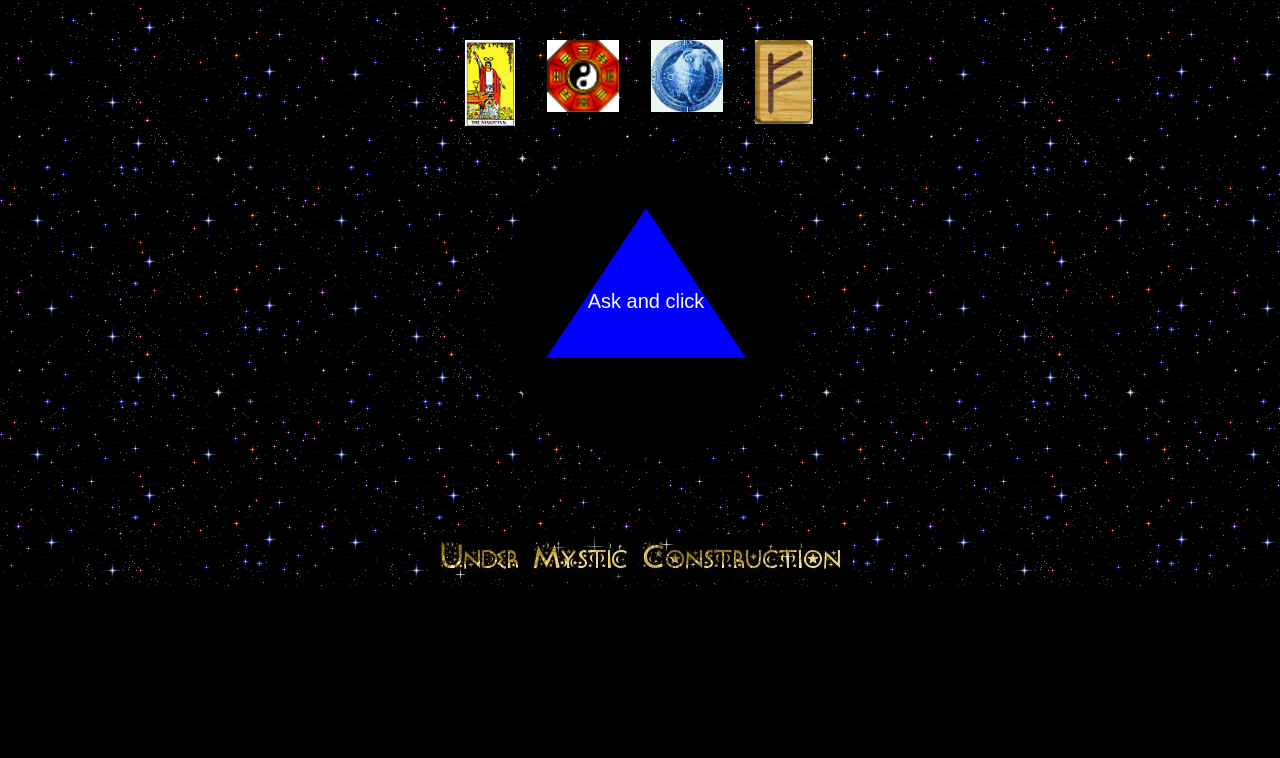
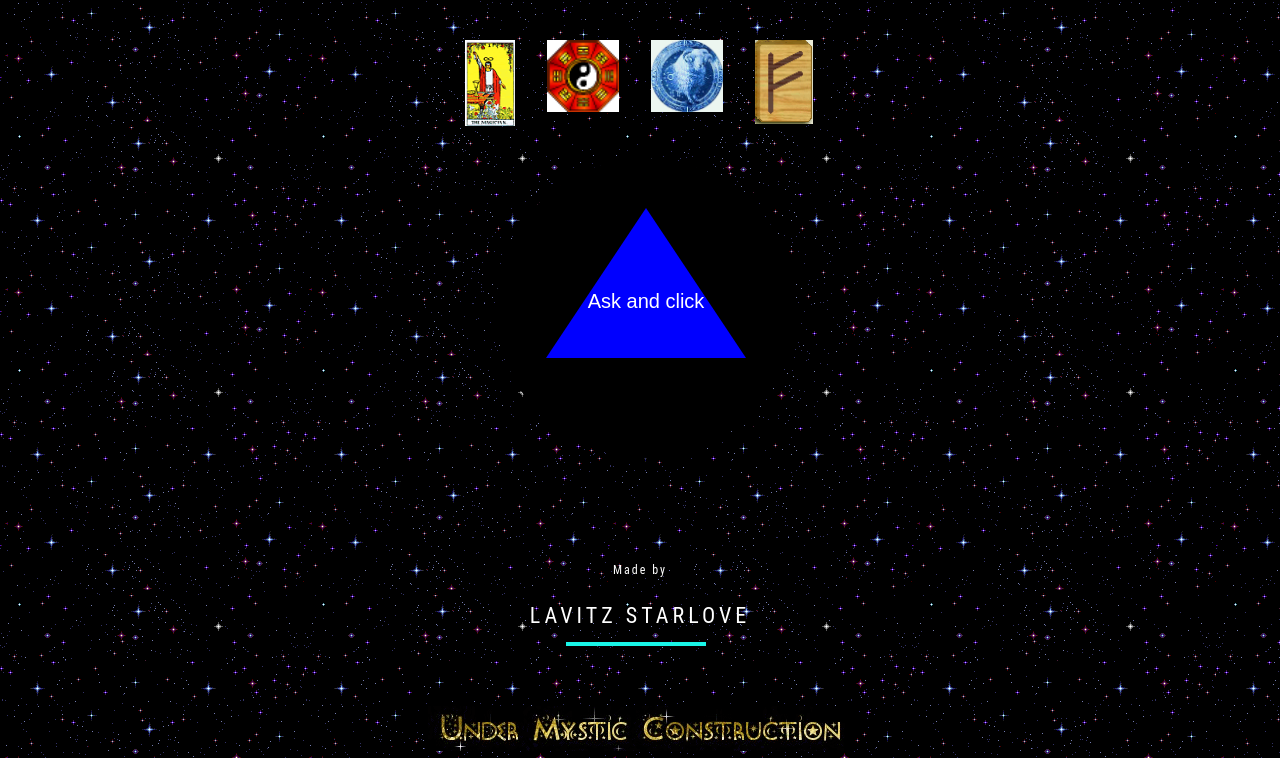
Before and after one commit to oracledome/oracledome.github.io, a website: page index.html in a window 1280 px wide. Shown: the part 3856-4614 px from the top of the page. Before the commit the page ends 4442 px from the top, so only its background shows below. Drawn offline with Linux system fonts and the light colour scheme.

Commit message:
fix divination gifs wrapping and add svg credits

```diff
--- a/cursortrail.js
+++ b/cursortrail.js
@@ -86,7 +86,7 @@ function animate(){
 
 		}
 		else{
-			temp1.top = y+o + 10 + 'px';
+			temp1.top = y+o + 3 + 'px';
 			temp1.left = x + 'px';
 		}
 	}
--- a/index.html
+++ b/index.html
@@ -258,7 +258,7 @@
     </div>
   </div>
 
-  <div class="max-w-fit mx-auto mt-24 flex flex-wrap flex-row gap-x-8">
+  <div class="max-w-fit mx-auto mt-24 flex flex-row gap-x-8">
     <a href="https://labyrinthos.co/blogs/tarot-card-meanings-list"><img style="width:50px;" src="./assets/tarot.gif" alt=""></a>
     <!-- <img style="width:72px;" src="./assets/crystalb.gif" alt=""> -->
     <!-- <img style="width:72px;" src="./assets/8ball-ani.gif" alt=""> -->
@@ -338,9 +338,17 @@
     <img class="w-32" src="./assets/WizardBelieveInMagic.gif" alt="">
   </div> -->
 
-  <footer class="h-taskbar-wrapper object-contain absolute top-auto left-0 right-0 overflow-visible mt-32">
+  <div class="credits">
+    <p class="credits-pretext mt-24">Made by</p>
+    <svg height="60" width="320" xmlns="http://www.w3.org/2000/svg">
+      <rect class="credits-shape" height="60" width="320" />
+      <div class="credits-text">LAVITZ STARLOVE</div>
+    </svg>
+  </div>
+
+  <footer class="h-taskbar-wrapper object-contain absolute top-auto left-0 right-0 overflow-visible mt-12">
     <div class="h-taskbar h-[3.75rem] justify-center flex absolute top-auto bottom-0 left-0 right-0">
-      <div class="h-taskbarcontents c gap-4 items-center py-2 px-4 flex h-[3.75rem] justify-center">
+      <div class="h-taskbarcontents c gap-4 items-center py-2 px-4 flex flex-col h-[3.75rem] justify-center">
         <img src="assets/undmysticconstr.gif" alt="Website is under mystic construction" />
       </div>
     </div>
--- a/input.css
+++ b/input.css
@@ -40,3 +40,43 @@
     cursor: url('assets/cursor-magic2.png'), pointer;
   }
 }
+
+@layer components {
+  /* svg wrapper */
+  .credits {
+    position: relative;
+    margin: 32px auto;
+    width: 320px;
+  }
+  .credits-shape {
+    stroke-dasharray: 140 540;
+    stroke-dashoffset: -474;
+    stroke-width: 8px;
+    fill: transparent;
+    stroke: #19f6e8;
+    border-bottom: 5px solid black;
+    transition: stroke-width 1s, stroke-dashoffset 1s, stroke-dasharray 1s;
+  }
+  .credits-pretext {
+    font-family: 'Roboto Condensed';
+    font-size: 12px;
+    line-height: 32px;
+    letter-spacing: 2px;
+    color: #fff;
+    position: relative;
+  }
+  .credits-text {
+    font-family: 'Roboto Condensed';
+    font-size: 22px;
+    line-height: 32px;
+    letter-spacing: 4px;
+    color: #fff;
+    top: -46px;
+    position: relative;
+  }
+  .credits:hover .credits-shape {
+    stroke-width: 2px;
+    stroke-dashoffset: 0;
+    stroke-dasharray: 760;
+  }
+}
```
Also changed, not shown: output.css.
